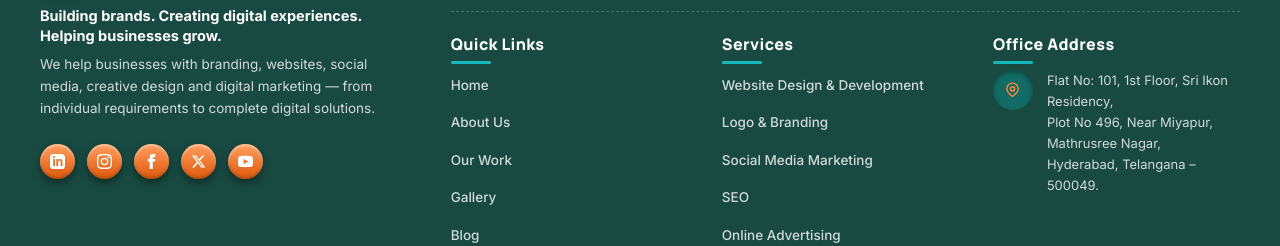
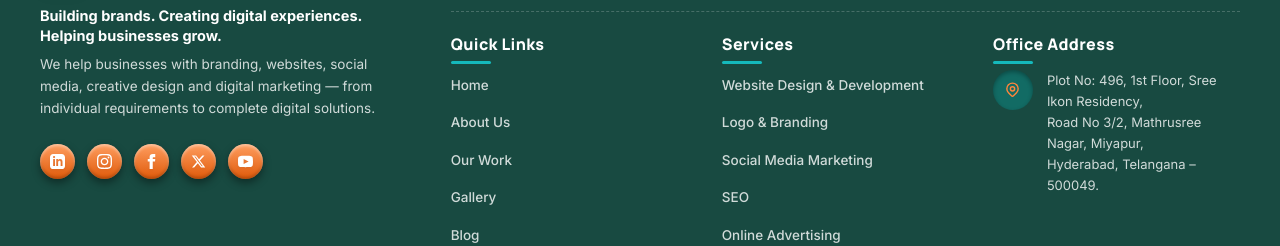
Before and after one commit to moraakshaya/company-website, a Next.js app: page /contact in a window 1280 px wide. Shown: the part 2202-2448 px from the top of the page. Built offline with nearby package versions, Linux system fonts and the light colour scheme.

Commit message:
updated address in footer

```diff
--- a/src/app/contact/page.tsx
+++ b/src/app/contact/page.tsx
@@ -319,8 +319,8 @@ export default function ContactPage() {
                 <div className="flex flex-col pt-1 lg:pt-0.5">
                   <h4 className="text-white font-bold text-[17px] lg:text-[14px] xl:text-[14.5px] min-[1400px]:text-[17px] mb-1 lg:mb-0.5 min-[1400px]:mb-1 font-['Manrope',sans-serif]">Our Office</h4>
                   <p className="text-white/80 text-[15px] lg:text-[12.5px] xl:text-[13px] min-[1400px]:text-[15px] font-medium leading-relaxed lg:leading-[1.4] xl:leading-[1.45] min-[1400px]:leading-relaxed font-['Inter',sans-serif]">
-                    Flat No: 101, 1st Floor, Sri Ikon Residency,<br />
-                    Plot No 496, Near Miyapur, Mathrusree Nagar,<br />
+                    Plot No: 496, 1st Floor, Sree Ikon Residency,<br />
+                    Road No 3/2, Mathrusree Nagar, Miyapur,<br />
                     Hyderabad, Telangana – 500049.
                   </p>
                 </div>
--- a/src/components/layout/Footer.tsx
+++ b/src/components/layout/Footer.tsx
@@ -143,7 +143,7 @@ const Footer = () => {
                     <div className="w-[46px] h-[46px] lg:w-[35px] lg:h-[35px] xl:w-[40px] xl:h-[40px] min-[1400px]:w-[46px] min-[1400px]:h-[46px] rounded-full bg-[#126b64] flex items-center justify-center flex-shrink-0 shadow-[inset_0_2px_4px_rgba(0,0,0,0.3)]">
                       <svg className="w-5 h-5 lg:w-[15px] lg:h-[15px] xl:w-[17px] xl:h-[17px] min-[1400px]:w-5 min-[1400px]:h-5 text-[#ff863c]" fill="none" stroke="currentColor" viewBox="0 0 24 24" xmlns="http://www.w3.org/2000/svg"><path strokeLinecap="round" strokeLinejoin="round" strokeWidth={2} d="M17.657 16.657L13.414 20.9a1.998 1.998 0 01-2.827 0l-4.243-4.243a8 8 0 1111.314 0z" /><path strokeLinecap="round" strokeLinejoin="round" strokeWidth={2} d="M15 11a3 3 0 11-6 0 3 3 0 016 0z" /></svg>
                     </div>
-                    <span className="pt-1 lg:pt-0">Flat No: 101, 1st Floor, Sri Ikon Residency,<br />Plot No 496, Near Miyapur, Mathrusree Nagar,<br />Hyderabad, Telangana – 500049.</span>
+                    <span className="pt-1 lg:pt-0">Plot No: 496, 1st Floor, Sree Ikon Residency,<br />Road No 3/2, Mathrusree Nagar, Miyapur,<br />Hyderabad, Telangana – 500049.</span>
                   </li>
                 </ul>
               </div>
```
